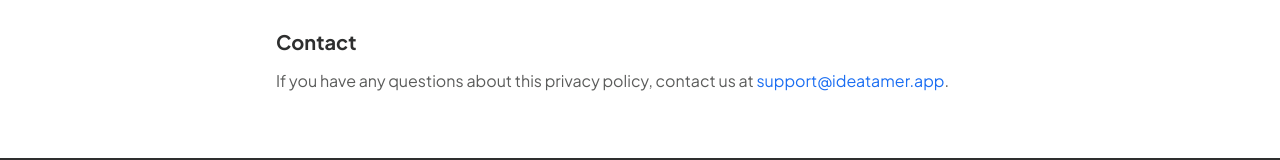
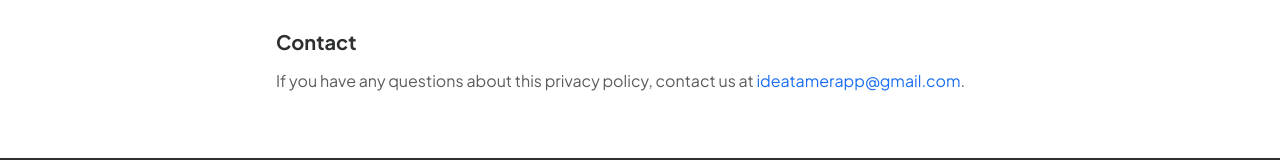
Before and after one commit to FiqhroDeden/IdeaTamerApp-landing-page, a Next.js app: page /privacy in a window 1280 px wide. Shown: the part 1160-1320 px from the top of the page. Built offline with nearby package versions, Linux system fonts and the light colour scheme.

Commit message:
Update contact email in Privacy and Support pages to ideatamerapp@gmail.com

```diff
--- a/src/app/privacy/page.tsx
+++ b/src/app/privacy/page.tsx
@@ -101,10 +101,10 @@ export default function PrivacyPage() {
             <p className="text-text-mid leading-relaxed">
               If you have any questions about this privacy policy, contact us at{" "}
               <a
-                href="mailto:support@ideatamer.app"
+                href="mailto:ideatamerapp@gmail.com"
                 className="text-hero-blue hover:underline"
               >
-                support@ideatamer.app
+                ideatamerapp@gmail.com
               </a>
               .
             </p>
--- a/src/app/support/page.tsx
+++ b/src/app/support/page.tsx
@@ -102,14 +102,14 @@ export default function SupportPage() {
             possible.
           </p>
           <a
-            href="mailto:support@ideatamer.app"
+            href="mailto:ideatamerapp@gmail.com"
             className="inline-flex items-center gap-2 bg-hero-blue text-white font-semibold px-6 py-3 rounded-xl hover:bg-hero-blue-dim transition-colors"
           >
             <svg width="18" height="18" viewBox="0 0 24 24" fill="none" stroke="currentColor" strokeWidth="2" strokeLinecap="round" strokeLinejoin="round">
               <rect x="2" y="4" width="20" height="16" rx="2" />
               <path d="M22 4L12 13 2 4" />
             </svg>
-            support@ideatamer.app
+            ideatamerapp@gmail.com
           </a>
           <p className="mt-6 text-text-light text-sm">
             IdeaTamer v1.0 &middot; iOS 26+
```
